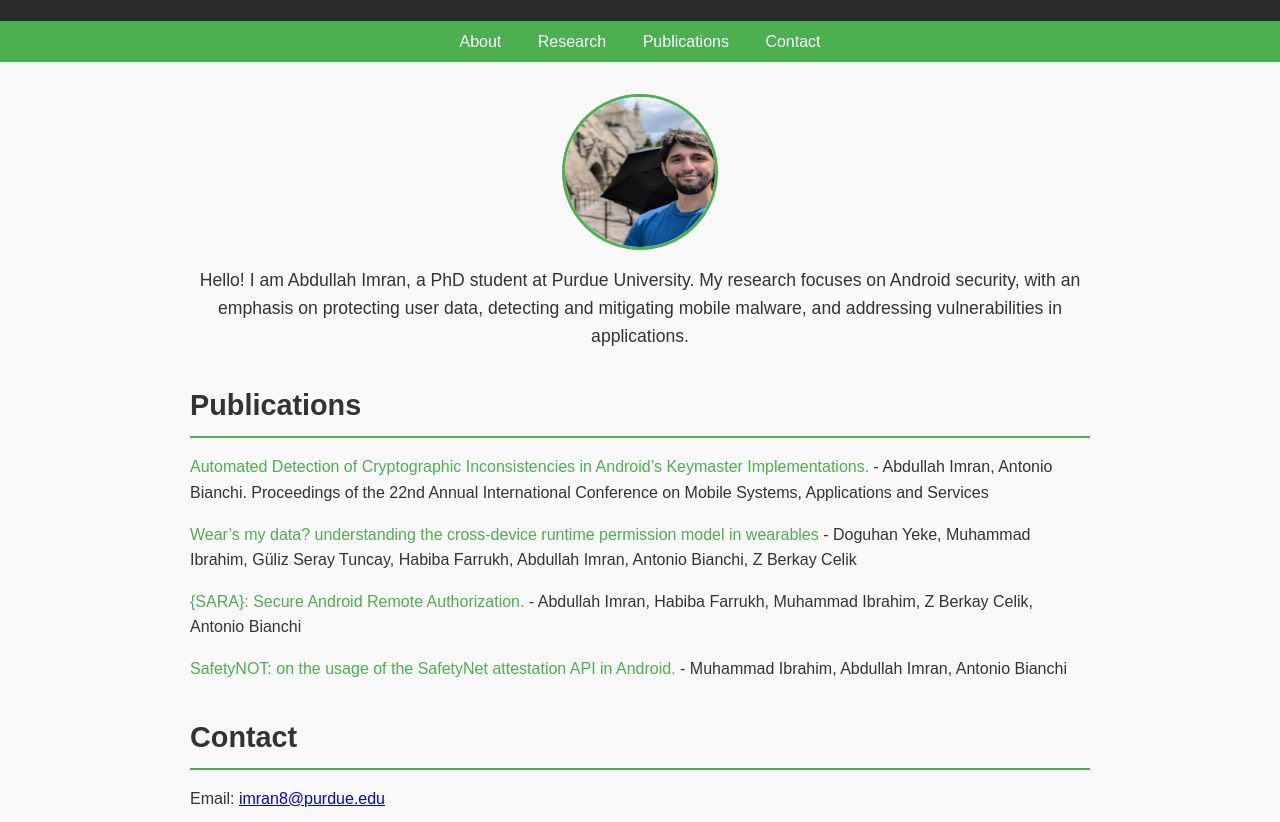
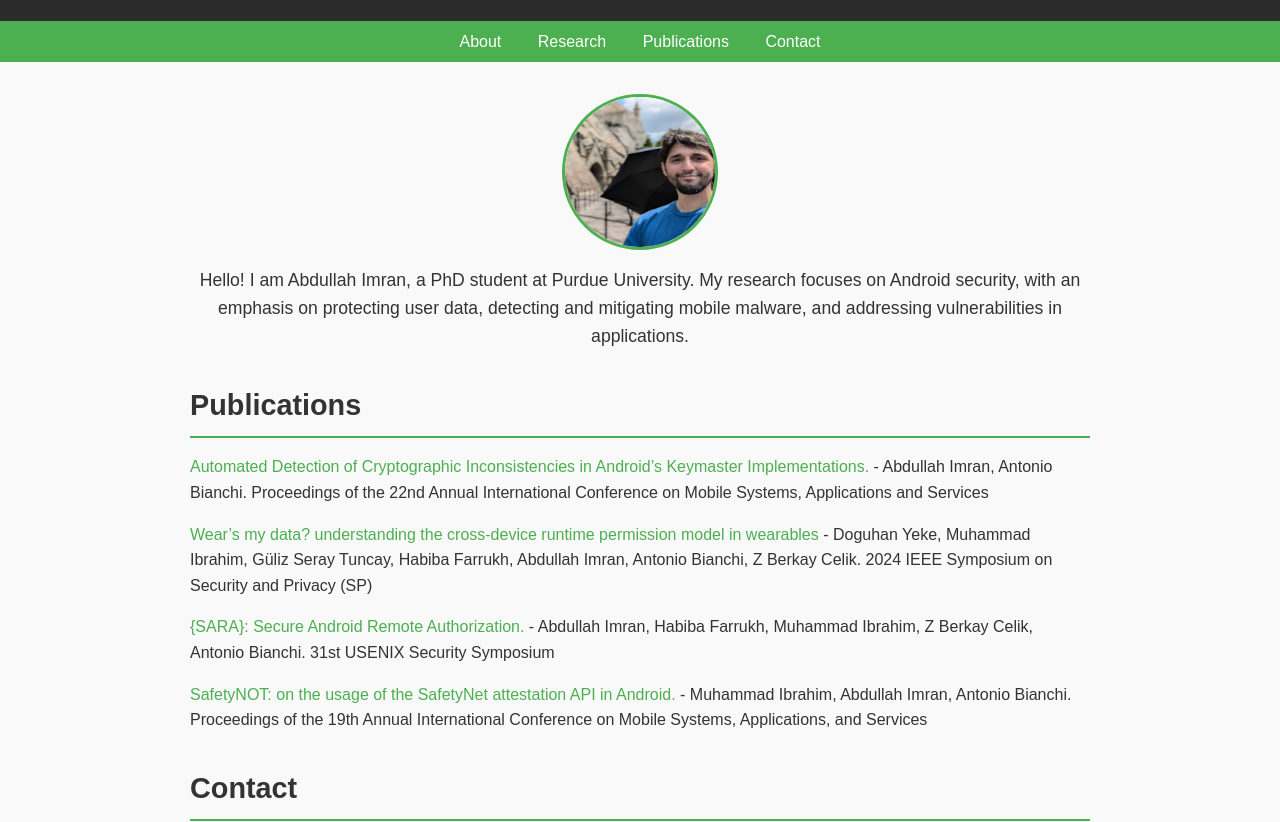
Before and after one commit to abd134/abd134.github.io, a plain HTML site: page index.html in a window 1280 px wide. Shown: the part 130-952 px from the top of the page. Drawn offline with Linux system fonts and the light colour scheme.

Commit message:
Update index.html

```diff
--- a/index.html
+++ b/index.html
@@ -112,9 +112,9 @@
       <ul>
         <li><a href=https://dl.acm.org/doi/abs/10.1145/3643832.3661893>Automated Detection of Cryptographic Inconsistencies in Android’s Keymaster Implementations.</a> - Abdullah Imran, Antonio Bianchi. Proceedings of the 22nd Annual International Conference on Mobile Systems, Applications and Services
 </li>
-        <li><a href=https://ieeexplore.ieee.org/abstract/document/10646680>Wear’s my data? understanding the cross-device runtime permission model in wearables</a> - Doguhan Yeke, Muhammad Ibrahim, Güliz Seray Tuncay, Habiba Farrukh, Abdullah Imran, Antonio Bianchi, Z Berkay Celik</li>
-        <li><a href=https://www.usenix.org/conference/usenixsecurity22/presentation/imran>{SARA}: Secure Android Remote Authorization.</a> - Abdullah Imran, Habiba Farrukh, Muhammad Ibrahim, Z Berkay Celik, Antonio Bianchi </li>
-        <li><a href=https://dl.acm.org/doi/abs/10.1145/3458864.3466627> SafetyNOT: on the usage of the SafetyNet attestation API in Android.</a> - Muhammad Ibrahim, Abdullah Imran, Antonio Bianchi</li>
+        <li><a href=https://ieeexplore.ieee.org/abstract/document/10646680>Wear’s my data? understanding the cross-device runtime permission model in wearables</a> - Doguhan Yeke, Muhammad Ibrahim, Güliz Seray Tuncay, Habiba Farrukh, Abdullah Imran, Antonio Bianchi, Z Berkay Celik. 2024 IEEE Symposium on Security and Privacy (SP)</li>
+        <li><a href=https://www.usenix.org/conference/usenixsecurity22/presentation/imran>{SARA}: Secure Android Remote Authorization.</a> - Abdullah Imran, Habiba Farrukh, Muhammad Ibrahim, Z Berkay Celik, Antonio Bianchi. 31st USENIX Security Symposium </li>
+        <li><a href=https://dl.acm.org/doi/abs/10.1145/3458864.3466627> SafetyNOT: on the usage of the SafetyNet attestation API in Android.</a> - Muhammad Ibrahim, Abdullah Imran, Antonio Bianchi. Proceedings of the 19th Annual International Conference on Mobile Systems, Applications, and Services</li>
 
       </ul>
     </section>
```
